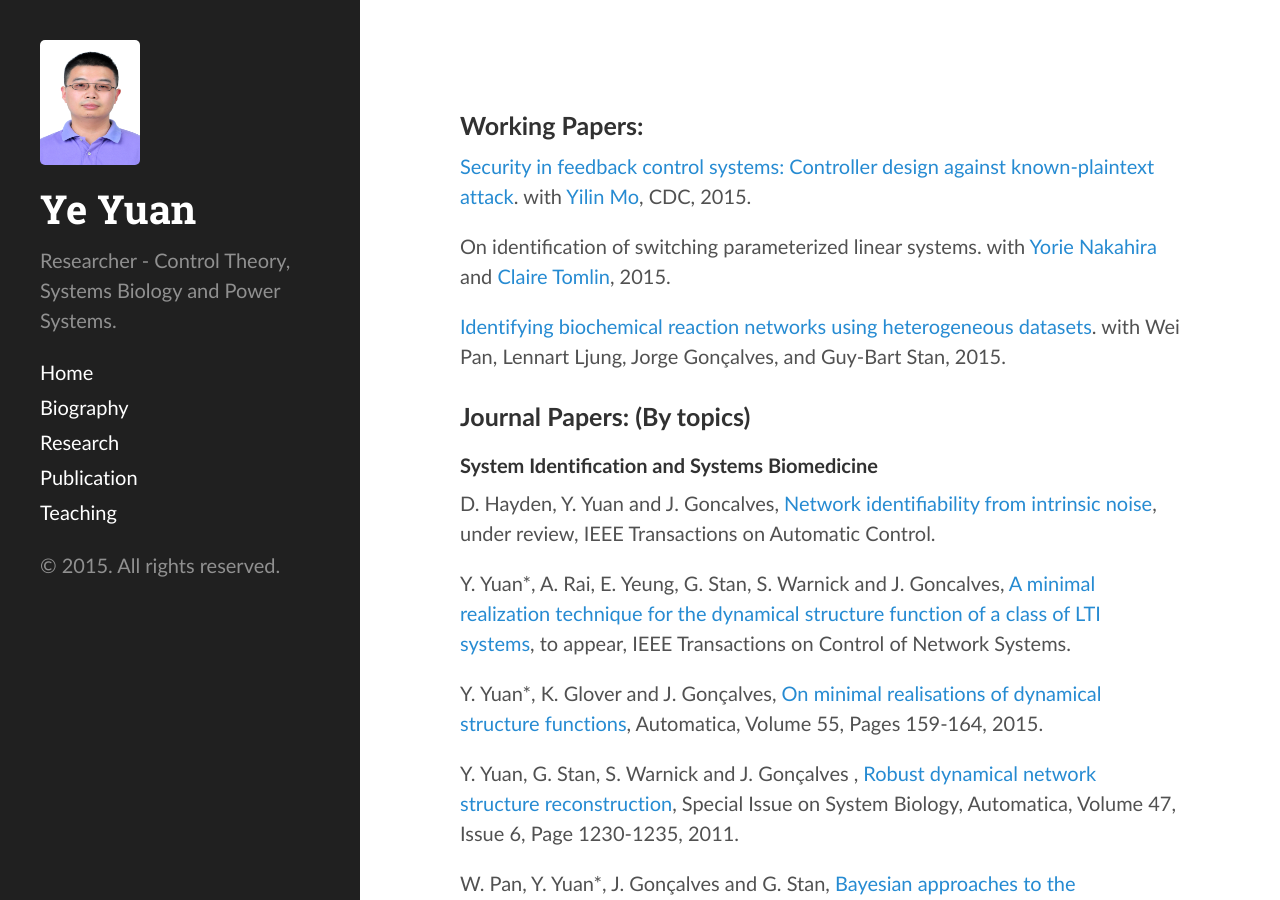
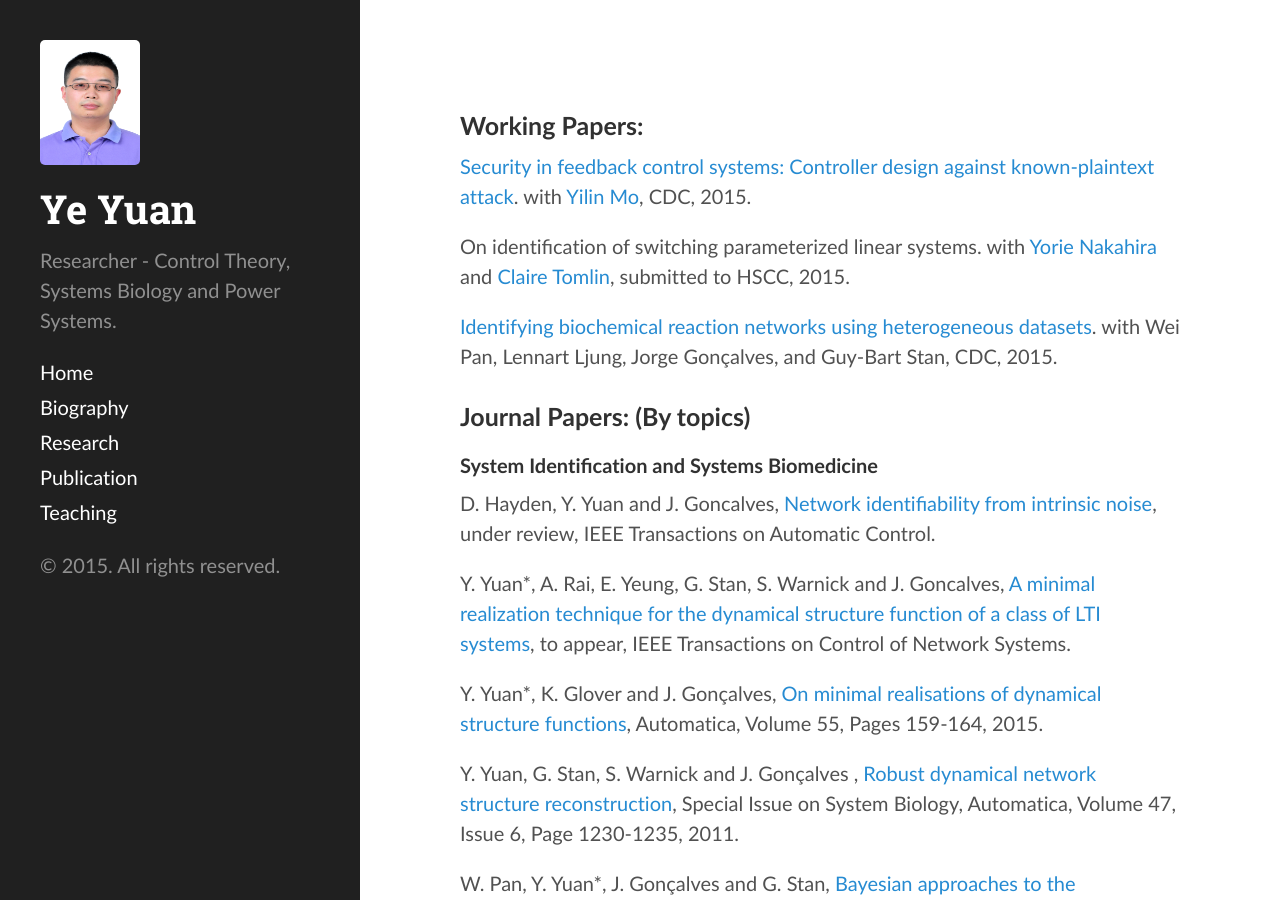
Before and after one commit to yy311/yy311.github.io, a Jekyll site: the page built from publication.md, in a window 1280 px wide and 900 px high. Built offline with Jekyll 4.4.1, drawn with Linux system fonts in a browser that asks for light colours.

Commit message:
Update publication.md

```diff
--- a/publication.md
+++ b/publication.md
@@ -8,9 +8,9 @@ layout: page
 
 [Security in feedback control systems: Controller design against known-plaintext attack](https://www.authorea.com/users/62980/articles/74733). with [Yilin Mo](http://yilinmo.github.io/), CDC, 2015.
 
-On identification of switching parameterized linear systems. with [Yorie Nakahira](https://directory.caltech.edu/personnel/ynakahir) and [Claire Tomlin](http://www.eecs.berkeley.edu/~tomlin/), 2015.
+On identification of switching parameterized linear systems. with [Yorie Nakahira](https://directory.caltech.edu/personnel/ynakahir) and [Claire Tomlin](http://www.eecs.berkeley.edu/~tomlin/), submitted to HSCC, 2015.
 
- [Identifying biochemical reaction networks using heterogeneous datasets](http://arxiv.org/pdf/1509.05153v2.pdf). with Wei Pan,  Lennart Ljung, Jorge Gonçalves, and Guy-Bart Stan, 2015.
+ [Identifying biochemical reaction networks using heterogeneous datasets](http://arxiv.org/pdf/1509.05153v2.pdf). with Wei Pan,  Lennart Ljung, Jorge Gonçalves, and Guy-Bart Stan, CDC, 2015.
 
 
 ###Journal Papers: (By topics)
```
